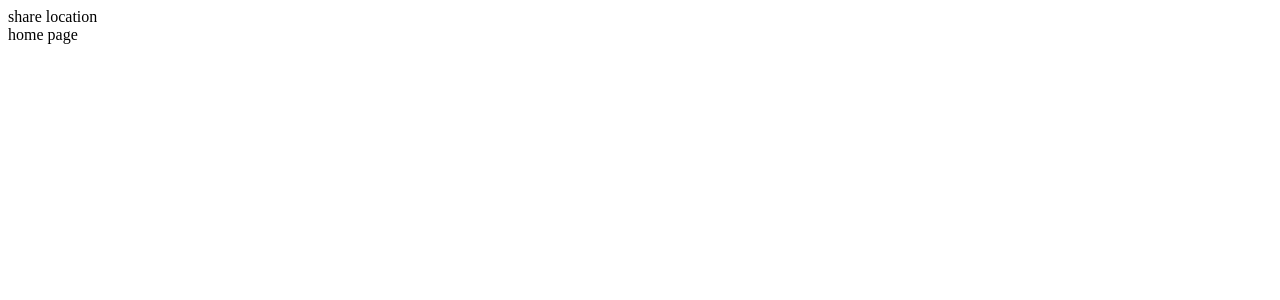
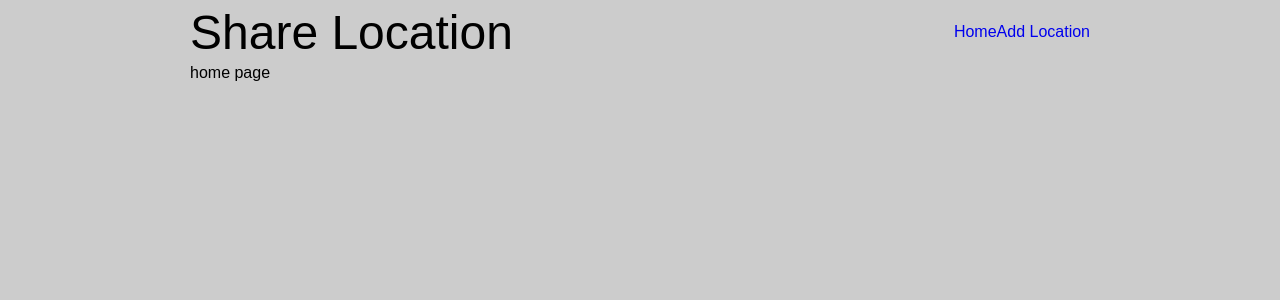
Before and after one commit to AbolfazlPanahiazar/share-location, a React (Create React App) app: page / in a window 1280 px wide. Shown: the top 300 px of the page. Built offline with nearby package versions, Linux system fonts and the light colour scheme.

Commit message:
Add Container component

```diff
--- a/package.json
+++ b/package.json
@@ -62,5 +62,8 @@
     "eslint-plugin-react": "^7.29.4",
     "json-server": "^0.17.0",
     "prettier": "^2.6.2"
+  },
+  "resolutions": {
+    "styled-components": "^5"
   }
 }
--- a/src/components/App/App.tsx
+++ b/src/components/App/App.tsx
@@ -6,7 +6,6 @@ import Router from "components/Router/Router";
 const App: FC = () => {
   return (
     <Provider>
-      share location
       <Router />
     </Provider>
   );
--- /dev/null
+++ b/src/components/Container/Container.tsx
@@ -0,0 +1,21 @@
+import { FC, ReactNode } from "react";
+
+import Header from "components/Header/Header";
+import { ContainerWrapper, InnerWrapper, Main } from "./container.styles";
+
+interface IContainerProps {
+  children: ReactNode;
+}
+
+const Container: FC<IContainerProps> = ({ children }) => {
+  return (
+    <ContainerWrapper>
+      <InnerWrapper>
+        <Header />
+        <Main>{children}</Main>
+      </InnerWrapper>
+    </ContainerWrapper>
+  );
+};
+
+export default Container;
--- /dev/null
+++ b/src/components/Container/container.styles.ts
@@ -0,0 +1,21 @@
+import styled from "styled-components";
+
+export const ContainerWrapper = styled.div`
+  width: 100vw;
+  height: 100vh;
+  background-color: #ccc;
+  display: flex;
+  justify-content: center;
+`;
+
+export const InnerWrapper = styled.div`
+  width: 100%;
+  max-width: 900px;
+  display: flex;
+  flex-direction: column;
+`;
+
+export const Main = styled.main`
+  width: 100%;
+  flex-grow: 1;
+`;
--- /dev/null
+++ b/src/components/Header/Header.tsx
@@ -0,0 +1,19 @@
+import { FC } from "react";
+
+import { HeaderWrapper, Navbar, NavigationLink, TitleWrapper, HeaderTitle } from "./header.styles";
+
+const Header: FC = () => {
+  return (
+    <HeaderWrapper>
+      <TitleWrapper>
+        <HeaderTitle>Share Location</HeaderTitle>
+      </TitleWrapper>
+      <Navbar>
+        <NavigationLink href="/">Home</NavigationLink>
+        <NavigationLink href="/">Add Location</NavigationLink>
+      </Navbar>
+    </HeaderWrapper>
+  );
+};
+
+export default Header;
--- /dev/null
+++ b/src/components/Header/header.styles.ts
@@ -0,0 +1,29 @@
+import styled from "styled-components";
+
+export const HeaderWrapper = styled.header`
+  width: 100%;
+  height: 4rem;
+  display: flex;
+  justify-content: space-between;
+  align-items: center;
+`;
+
+export const Navbar = styled.div`
+  height: 100%;
+  display: flex;
+  align-items: center;
+`;
+
+export const NavigationLink = styled.a`
+  text-decoration: none;
+`;
+
+export const TitleWrapper = styled.div`
+  height: 100%;
+  display: flex;
+  align-items: center;
+`;
+
+export const HeaderTitle = styled.div`
+  font-size: 3rem;
+`;
--- a/src/index.css
+++ b/src/index.css
@@ -0,0 +1,5 @@
+* {
+  padding: 0;
+  margin: 0;
+  font-family: sans-serif;
+}
--- a/src/pages/Home/Home.tsx
+++ b/src/pages/Home/Home.tsx
@@ -1,7 +1,9 @@
 import { FC } from "react";
 
+import Container from "components/Container/Container";
+
 const Home: FC = () => {
-  return <div>home page</div>;
+  return <Container>home page</Container>;
 };
 
 export default Home;
--- a/src/pages/Location/Location.tsx
+++ b/src/pages/Location/Location.tsx
@@ -1,11 +1,13 @@
 import { FC } from "react";
+
+import Container from "components/Container/Container";
 
 interface ILocationPageProps {
   isUpdating?: boolean;
 }
 
 const Location: FC<ILocationPageProps> = ({ isUpdating }) => {
-  return <div>location page</div>;
+  return <Container>location page</Container>;
 };
 
 export default Location;
```
